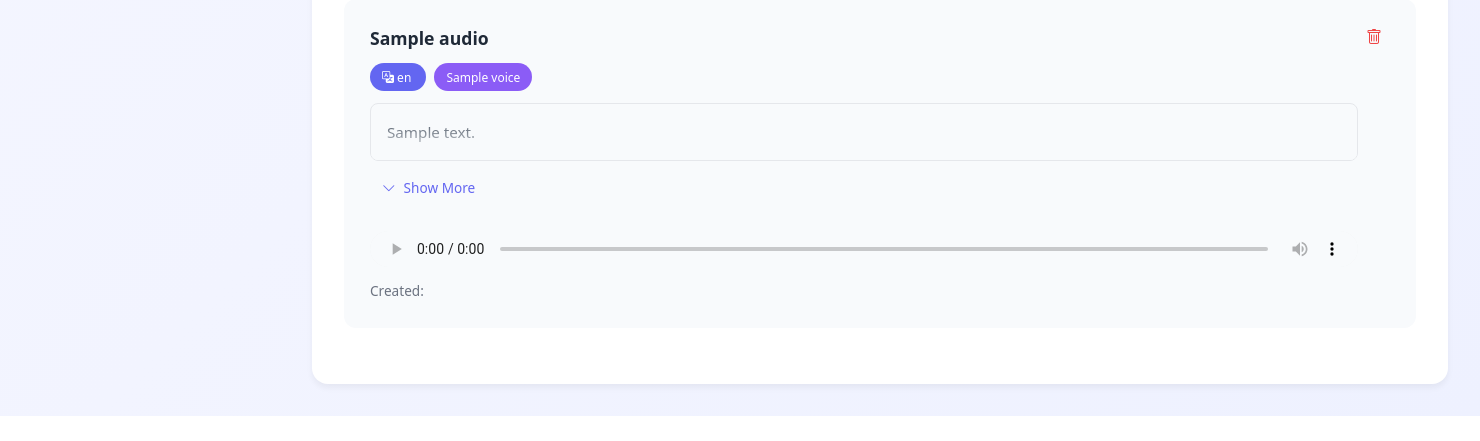
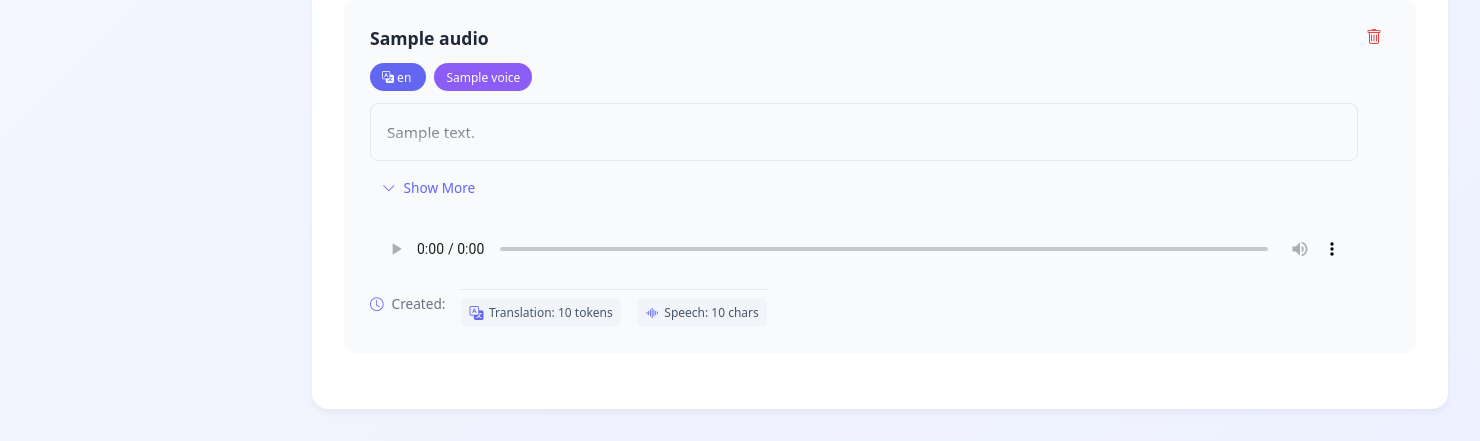
Before and after one commit to wilsonneto-dev/ai-tools-hub, a Flask app: template openai-text-to-audio/templates/text-to-speech.html in a window 1480 px wide. Shown: the part 880-1321 px from the top of the page. Before the commit the page ends 1296 px from the top, so only its background shows below. Run offline with Flask 3, Linux system fonts and the light colour scheme; the template is opened without the code that fills it: most values are stand-ins (such as "Sample title", 1, 10 or a date in 2020).

Commit message:
feat: Adds tokens and costs visibility

```diff
--- a/openai-text-to-audio/app.py
+++ b/openai-text-to-audio/app.py
@@ -21,7 +21,7 @@
 
 client = OpenAI(api_key=os.getenv("OPENAI_API_KEY_HEY_BRO"))
 
-def save_audio_metadata(filename, title, text, target_lang, voice, duration=None):
+def save_audio_metadata(filename, title, text, target_lang, voice, duration=None, tokens_used=None, costs=None):
     try:
         with open(AUDIO_METADATA_FILE, 'r') as f:
             metadata = json.load(f)
@@ -35,7 +35,9 @@
         'language': SUPPORTED_LANGUAGES.get(target_lang, 'Unknown'),
         'voice': AVAILABLE_VOICES.get(voice, 'Unknown'),
         'timestamp': datetime.now().isoformat(),
-        'duration': duration
+        'duration': duration,
+        'tokens_used': tokens_used or {},
+        'costs': costs or {}
     })
 
     metadata = metadata[-50:]
@@ -86,19 +88,45 @@
 
         response = {'status': 'processing', 'message': 'Starting conversion...'}
 
-        # Pass target_lang only if translation is needed
-        convert_text_to_speech(text, output_path, target_lang if needs_translation else None, voice)
-        save_audio_metadata(filename, title, text, target_lang if needs_translation else 'en', voice)
+        # Convert text to speech and get token usage
+        result = convert_text_to_speech(text, output_path, target_lang if needs_translation else None, voice)
+
+        # Prepare token usage data
+        tokens_used = {
+            'total_tokens': result.total_tokens,
+            'translation_tokens': result.translation_tokens,
+            'speech_tokens': result.speech_tokens
+        }
+
+        # Prepare cost data
+        costs = {
+            'translation_cost': round(result.translation_cost, 4) if result.translation_cost else 0,
+            'speech_cost': round(result.speech_cost, 4) if result.speech_cost else 0,
+            'total_cost': round(result.total_cost, 4) if result.total_cost else 0
+        }
+
+        # Save metadata with token usage and costs
+        save_audio_metadata(
+            filename,
+            title,
+            text,
+            target_lang if needs_translation else 'en',
+            voice,
+            tokens_used=tokens_used,
+            costs=costs
+        )
 
         return jsonify({
             'status': 'success',
             'message': 'Conversion completed',
             'audio_url': url_for('static', filename=f'audio/{filename}'),
             'title': title,
-            'text': text,
+            'text': result.translated_text if result.translated_text else text,
             'language': SUPPORTED_LANGUAGES[target_lang] if needs_translation else 'English',
             'voice': AVAILABLE_VOICES[voice],
-            'timestamp': datetime.now().isoformat()
+            'timestamp': datetime.now().isoformat(),
+            'tokens_used': tokens_used,
+            'costs': costs
         })
 
     except Exception as e:
--- a/openai-text-to-audio/lib/translations.py
+++ b/openai-text-to-audio/lib/translations.py
@@ -1,7 +1,15 @@
 from openai import OpenAI
 import os
+from dataclasses import dataclass
 
 client = OpenAI(api_key=os.getenv("OPENAI_API_KEY_HEY_BRO"))
+
+@dataclass
+class TranslationResult:
+    translated_text: str
+    total_tokens: int
+    prompt_tokens: int
+    completion_tokens: int
 
 SUPPORTED_LANGUAGES = {
     'en': 'English',
@@ -45,13 +53,15 @@
 
     return chunks
 
-def translate_text(text, target_lang):
+def translate_text(text, target_lang) -> TranslationResult:
     """Translate text to target language using OpenAI."""
     if not target_lang or target_lang not in SUPPORTED_LANGUAGES:
         raise ValueError(f"Unsupported language: {target_lang}")
 
     chunks = split_text_for_translation(text)
     translated_chunks = []
+    total_prompt_tokens = 0
+    total_completion_tokens = 0
 
     for chunk in chunks:
         print(f"Translating chunk of length: {len(chunk)}")
@@ -63,5 +73,12 @@
             ]
         )
         translated_chunks.append(response.choices[0].message.content)
+        total_prompt_tokens += response.usage.prompt_tokens
+        total_completion_tokens += response.usage.completion_tokens
 
-    return '\n'.join(translated_chunks)
+    return TranslationResult(
+        translated_text='\n'.join(translated_chunks),
+        total_tokens=total_prompt_tokens + total_completion_tokens,
+        prompt_tokens=total_prompt_tokens,
+        completion_tokens=total_completion_tokens
+    )
--- a/openai-text-to-audio/templates/text-to-speech.html
+++ b/openai-text-to-audio/templates/text-to-speech.html
@@ -168,6 +168,63 @@
     .audio-meta {
         font-size: 0.85rem;
         color: #6b7280;
+        display: flex;
+        align-items: center;
+        gap: 1rem;
+        flex-wrap: wrap;
+    }
+
+    .meta-item {
+        display: flex;
+        align-items: center;
+        gap: 0.5rem;
+    }
+
+    .meta-item i {
+        color: #6366f1;
+    }
+
+    .token-info {
+        display: flex;
+        gap: 1rem;
+        flex-wrap: wrap;
+        margin-top: 0.5rem;
+        padding-top: 0.5rem;
+        border-top: 1px solid #e5e7eb;
+    }
+
+    .cost-info {
+        display: flex;
+        gap: 1rem;
+        flex-wrap: wrap;
+        margin-top: 0.5rem;
+        padding-top: 0.5rem;
+        border-top: 1px solid #e5e7eb;
+    }
+
+    .token-badge, .cost-badge {
+        font-size: 0.75rem;
+        padding: 0.25rem 0.5rem;
+        border-radius: 6px;
+        background: #f1f5f9;
+        color: #475569;
+        display: flex;
+        align-items: center;
+        gap: 0.35rem;
+    }
+
+    .cost-badge {
+        background: #ecfdf5;
+        color: #047857;
+    }
+
+    .token-badge i, .cost-badge i {
+        color: #6366f1;
+        font-size: 0.875rem;
+    }
+
+    .cost-badge i {
+        color: #059669;
     }
 
     .progress {
@@ -397,7 +454,42 @@
                                 </audio>
                             </div>
                             <div class="audio-meta">
-                                Created: {{ audio.timestamp.split('T')[0] }} {{ audio.timestamp.split('T')[1][:8] }}
+                                <div class="meta-item">
+                                    <i class="bi bi-clock"></i>
+                                    Created: {{ audio.timestamp.split('T')[0] }} {{ audio.timestamp.split('T')[1][:8] }}
+                                </div>
+                                {% if audio.tokens_used %}
+                                <div class="token-info">
+                                    {% if audio.tokens_used.translation_tokens %}
+                                    <div class="token-badge">
+                                        <i class="bi bi-translate"></i>
+                                        Translation: {{ audio.tokens_used.translation_tokens }} tokens
+                                    </div>
+                                    {% endif %}
+                                    <div class="token-badge">
+                                        <i class="bi bi-soundwave"></i>
+                                        Speech: {{ audio.tokens_used.speech_tokens }} chars
+                                    </div>
+                                </div>
+                                {% endif %}
+                                {% if audio.costs %}
+                                <div class="cost-info">
+                                    <div class="cost-badge">
+                                        <i class="bi bi-currency-dollar"></i>
+                                        Total: ${{ "%.4f"|format(audio.costs.total_cost) }}
+                                    </div>
+                                    {% if audio.costs.translation_cost > 0 %}
+                                    <div class="cost-badge">
+                                        <i class="bi bi-translate"></i>
+                                        Translation: ${{ "%.4f"|format(audio.costs.translation_cost) }}
+                                    </div>
+                                    {% endif %}
+                                    <div class="cost-badge">
+                                        <i class="bi bi-soundwave"></i>
+                                        Speech: ${{ "%.4f"|format(audio.costs.speech_cost) }}
+                                    </div>
+                                </div>
+                                {% endif %}
                             </div>
                         </div>
                         <div>
@@ -557,7 +649,46 @@
                             </audio>
                         </div>
                         <div class="audio-meta">
-                            Created: ${data.timestamp.split('T')[0]} ${data.timestamp.split('T')[1].substring(0, 8)}
+                            <div class="meta-item">
+                                <i class="bi bi-clock"></i>
+                                Created: ${data.timestamp.split('T')[0]} ${data.timestamp.split('T')[1].substring(0, 8)}
+                            </div>
+                            ${data.tokens_used ? `
+                            <div class="token-info">
+                                <div class="token-badge">
+                                    <i class="bi bi-cpu"></i>
+                                    Total: ${data.tokens_used.total_tokens} tokens
+                                </div>
+                                ${data.tokens_used.translation_tokens ? `
+                                <div class="token-badge">
+                                    <i class="bi bi-translate"></i>
+                                    Translation: ${data.tokens_used.translation_tokens} tokens
+                                </div>
+                                ` : ''}
+                                <div class="token-badge">
+                                    <i class="bi bi-soundwave"></i>
+                                    Speech: ${data.tokens_used.speech_tokens} chars
+                                </div>
+                            </div>
+                            ` : ''}
+                            ${data.costs ? `
+                            <div class="cost-info">
+                                <div class="cost-badge">
+                                    <i class="bi bi-currency-dollar"></i>
+                                    Total: $${data.costs.total_cost.toFixed(4)}
+                                </div>
+                                ${data.costs.translation_cost > 0 ? `
+                                <div class="cost-badge">
+                                    <i class="bi bi-translate"></i>
+                                    Translation: $${data.costs.translation_cost.toFixed(4)}
+                                </div>
+                                ` : ''}
+                                <div class="cost-badge">
+                                    <i class="bi bi-soundwave"></i>
+                                    Speech: $${data.costs.speech_cost.toFixed(4)}
+                                </div>
+                            </div>
+                            ` : ''}
                         </div>
                     </div>
                     <div>
```
Also changed, not shown: openai-text-to-audio/lib/text_to_speech.py (+40 -3 lines), 1 other file.
